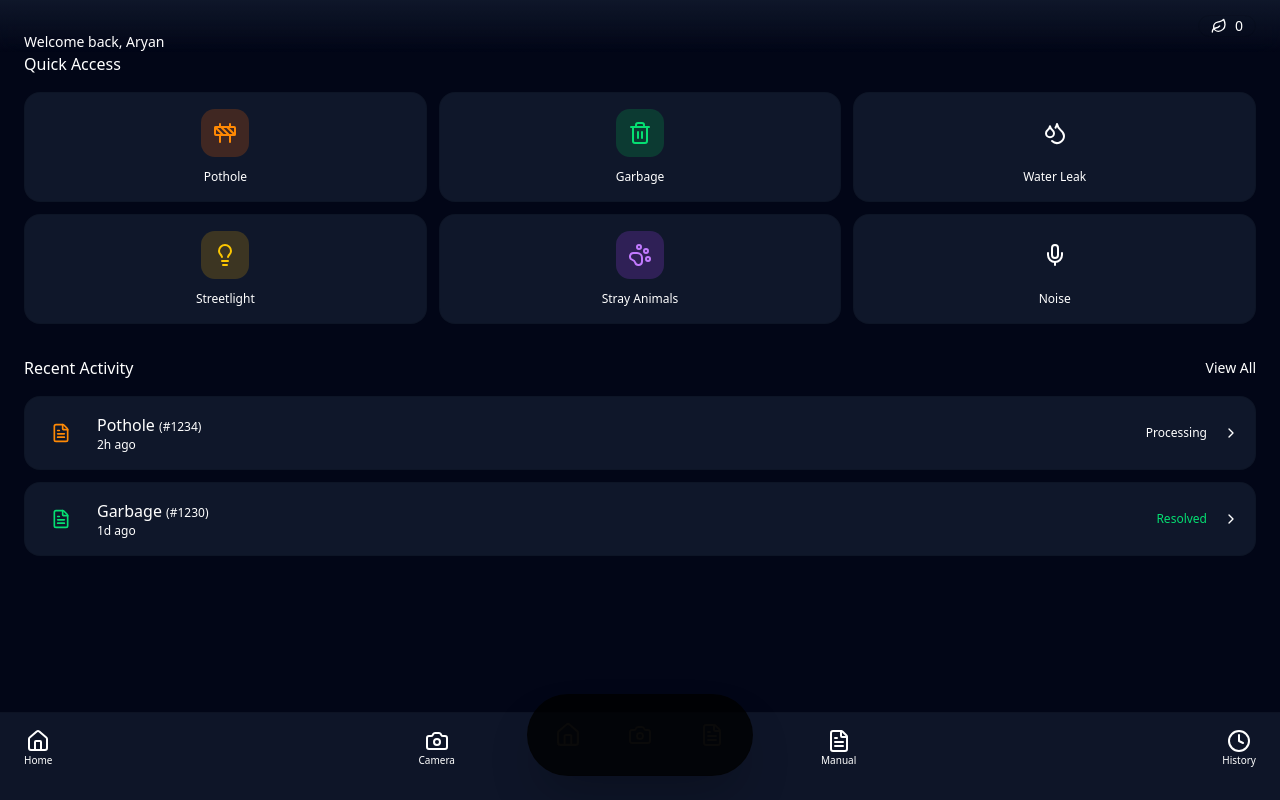
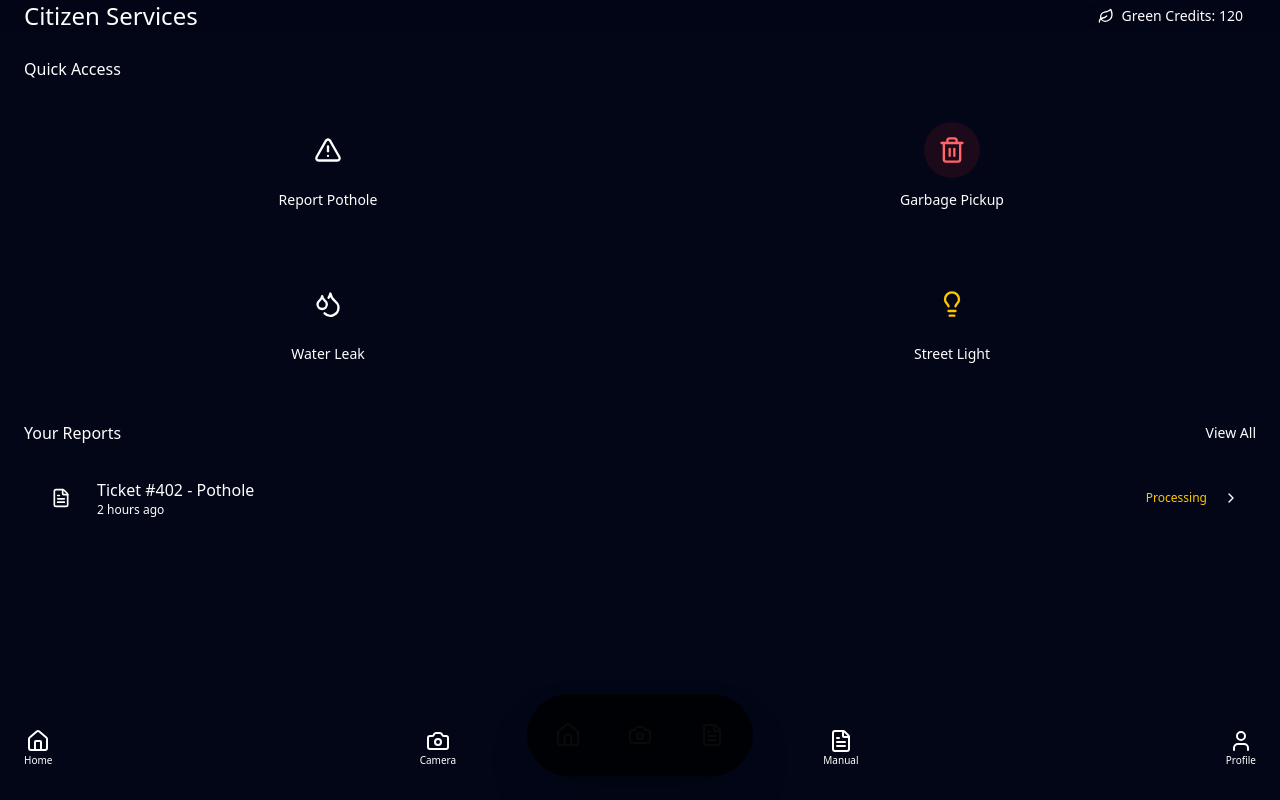
Before and after one commit to aryanm25096-dotcom/LocalLink, a Next.js app: page /citizen in a window 1280 px wide. Built offline with nearby package versions, Linux system fonts and the light colour scheme.

Commit message:
Restored Quick Access Dashboard

```diff
--- a/app/(marketing)/about/page.tsx
+++ b/app/(marketing)/about/page.tsx
@@ -1,33 +1,39 @@
+import { AlertTriangle, Layers, Users } from 'lucide-react';
+
 export default function AboutPage() {
     return (
         <div className="px-6 py-20 max-w-4xl mx-auto">
             <div className="text-center mb-16">
                 <h1 className="text-4xl md:text-6xl font-bold mb-6 bg-clip-text text-transparent bg-gradient-to-b from-white to-blue-200">
-                    Fixing Cities by <br /> Fixing Data Flow.
+                    Fixing Cities by <br /> Fixing the Data Flow.
                 </h1>
                 <p className="text-xl text-slate-400 leading-relaxed max-w-2xl mx-auto">
                     We believe that the biggest bottleneck in civic maintenance isn't a lack of resources, but a lack of real-time, actionable intelligence.
                 </p>
             </div>
 
-            <div className="grid md:grid-cols-2 gap-12 items-center">
-                <div className="space-y-6">
-                    <h2 className="text-2xl font-bold text-white">The Problem</h2>
-                    <p className="text-slate-400 leading-relaxed">
-                        Citizens report issues through outdated channels. Officials are overwhelmed by noise. Problems persist, and trust erodes.
+            <div className="grid md:grid-cols-3 gap-8">
+                <div className="bg-[#0f172a] border border-red-500/20 p-8 rounded-3xl hover:border-red-500/50 transition-colors group">
+                    <AlertTriangle className="w-10 h-10 text-red-400 mb-6 group-hover:scale-110 transition-transform" />
+                    <h3 className="text-xl font-bold text-white mb-3">Dispatcher Bottleneck</h3>
+                    <p className="text-slate-400 text-sm leading-relaxed">
+                        Traditional call centers are overwhelmed. Critical reports get lost in a sea of noise and manual data entry.
                     </p>
                 </div>
-                <div className="relative h-64 bg-gradient-to-br from-red-500/10 to-orange-500/10 rounded-3xl border border-red-500/20 flex items-center justify-center">
-                    <span className="text-red-400 font-mono">Legacy Systems</span>
+
+                <div className="bg-[#0f172a] border border-orange-500/20 p-8 rounded-3xl hover:border-orange-500/50 transition-colors group">
+                    <Layers className="w-10 h-10 text-orange-400 mb-6 group-hover:scale-110 transition-transform" />
+                    <h3 className="text-xl font-bold text-white mb-3">Friction Barrier</h3>
+                    <p className="text-slate-400 text-sm leading-relaxed">
+                        Complex forms and long hold times discourage citizens from reporting issues, leading to data gaps.
+                    </p>
                 </div>
 
-                <div className="relative h-64 bg-gradient-to-br from-blue-500/10 to-emerald-500/10 rounded-3xl border border-blue-500/20 flex items-center justify-center md:order-last">
-                    <span className="text-blue-400 font-mono">LocalLink AI</span>
-                </div>
-                <div className="space-y-6 md:order-3">
-                    <h2 className="text-2xl font-bold text-white">The Solution</h2>
-                    <p className="text-slate-400 leading-relaxed">
-                        LocalLink bridges the gap. We use AI to validate reports instantly, route them to the exact department, and close the feedback loop with citizens.
+                <div className="bg-[#0f172a] border border-blue-500/20 p-8 rounded-3xl hover:border-blue-500/50 transition-colors group">
+                    <Users className="w-10 h-10 text-blue-400 mb-6 group-hover:scale-110 transition-transform" />
+                    <h3 className="text-xl font-bold text-white mb-3">Citizen Apathy</h3>
+                    <p className="text-slate-400 text-sm leading-relaxed">
+                        When citizens don't see results, they stop caring. We close the feedback loop to rebuild trust.
                     </p>
                 </div>
             </div>
--- a/app/(marketing)/contact/page.tsx
+++ b/app/(marketing)/contact/page.tsx
@@ -1,16 +1,38 @@
 import { Button } from '@/components/ui/button';
+import { HelpCircle, Wrench } from 'lucide-react';
 
 export default function ContactPage() {
     return (
-        <div className="px-6 py-20 max-w-xl mx-auto">
+        <div className="px-6 py-20 max-w-4xl mx-auto">
             <div className="text-center mb-12">
                 <h1 className="text-4xl font-bold text-white mb-4">Contact Support</h1>
                 <p className="text-slate-400">
-                    Having trouble with the app? Or just want to say hi? We're here to help.
+                    We're here to help you help your city.
                 </p>
             </div>
 
-            <form className="space-y-6 bg-[#0f172a] p-8 rounded-3xl border border-white/5">
+            <div className="grid md:grid-cols-2 gap-6 mb-12">
+                <div className="bg-[#0f172a] p-6 rounded-2xl border border-white/5 flex items-center gap-4">
+                    <div className="w-12 h-12 bg-blue-500/20 rounded-full flex items-center justify-center">
+                        <HelpCircle className="w-6 h-6 text-blue-400" />
+                    </div>
+                    <div>
+                        <h3 className="text-white font-bold">General Queries</h3>
+                        <p className="text-sm text-slate-400">info@locallink.ai</p>
+                    </div>
+                </div>
+                <div className="bg-[#0f172a] p-6 rounded-2xl border border-white/5 flex items-center gap-4">
+                    <div className="w-12 h-12 bg-purple-500/20 rounded-full flex items-center justify-center">
+                        <Wrench className="w-6 h-6 text-purple-400" />
+                    </div>
+                    <div>
+                        <h3 className="text-white font-bold">Tech Support</h3>
+                        <p className="text-sm text-slate-400">support@locallink.ai</p>
+                    </div>
+                </div>
+            </div>
+
+            <form className="space-y-6 bg-[#0f172a] p-8 rounded-3xl border border-white/5 max-w-xl mx-auto">
                 <div className="space-y-2">
                     <label className="text-sm font-medium text-slate-300">Name</label>
                     <input type="text" className="w-full bg-black/20 border border-white/10 rounded-xl px-4 py-3 text-white focus:outline-none focus:border-blue-500 transition-colors" placeholder="Your name" />
--- a/app/(marketing)/download/page.tsx
+++ b/app/(marketing)/download/page.tsx
@@ -3,9 +3,9 @@ import { Smartphone } from 'lucide-react';
 export default function DownloadPage() {
     return (
         <div className="px-6 py-20 max-w-4xl mx-auto text-center">
-            <h1 className="text-5xl font-bold text-white mb-8">Get LocalLink AI</h1>
+            <h1 className="text-5xl font-bold text-white mb-8">Download LocalLink & <br /> Fix Your City</h1>
             <p className="text-xl text-slate-400 mb-12 max-w-2xl mx-auto">
-                Available now on iOS and Android. Start making a difference in your city today.
+                Join thousands of citizens making a difference. Available now on iOS and Android.
             </p>
 
             <div className="flex flex-col md:flex-row gap-6 justify-center mb-20">
@@ -28,8 +28,11 @@ export default function DownloadPage() {
 
             <div className="relative w-64 h-[500px] mx-auto bg-black border-8 border-slate-800 rounded-[3rem] shadow-2xl overflow-hidden">
                 <div className="absolute top-0 left-1/2 -translate-x-1/2 w-32 h-6 bg-slate-800 rounded-b-2xl" />
-                <div className="w-full h-full bg-blue-600 flex items-center justify-center text-white font-bold text-2xl">
-                    App Preview
+                <div className="w-full h-full bg-[#020617] flex flex-col items-center justify-center text-white">
+                    <div className="w-16 h-16 bg-blue-600 rounded-2xl mb-4 flex items-center justify-center">
+                        <Smartphone className="w-8 h-8" />
+                    </div>
+                    <h3 className="font-bold text-xl">LocalLink AI</h3>
                 </div>
             </div>
         </div>
--- a/app/(marketing)/how-it-works/page.tsx
+++ b/app/(marketing)/how-it-works/page.tsx
@@ -1,26 +1,31 @@
-import { Camera, Brain, CheckCircle, Smartphone } from 'lucide-react';
+import { Camera, Brain, Send, MapPin, Award } from 'lucide-react';
 
 export default function HowItWorksPage() {
     const steps = [
         {
             icon: Camera,
-            title: "Snap & Report",
-            desc: "Open the app, point your camera at a pothole or garbage pile. No forms to fill."
+            title: "1. Take Photo",
+            desc: "Open the app and snap a picture of the issue. No forms, no typing."
         },
         {
             icon: Brain,
-            title: "AI Analysis",
-            desc: "Our computer vision model identifies the issue, assesses severity, and tags the location."
+            title: "2. AI Detects",
+            desc: "Our vision model instantly identifies the problem (e.g., Pothole) and assesses severity."
         },
         {
-            icon: Smartphone,
-            title: "Instant Dispatch",
-            desc: "The report is routed to the nearest available field crew via the Government Dashboard."
+            icon: Send,
+            title: "3. Auto-Routed",
+            desc: "The report is automatically sent to the correct department's dashboard."
         },
         {
-            icon: CheckCircle,
-            title: "Resolution",
-            desc: "Once fixed, you get a notification and earn Green Credits for your contribution."
+            icon: MapPin,
+            title: "4. Track Status",
+            desc: "Get real-time updates as the issue moves from 'Reported' to 'Resolved'."
+        },
+        {
+            icon: Award,
+            title: "5. Earn Credits",
+            desc: "Receive Green Credits for every verified report to redeem for rewards."
         }
     ];
 
@@ -28,17 +33,17 @@ export default function HowItWorksPage() {
         <div className="px-6 py-20 max-w-5xl mx-auto">
             <div className="text-center mb-20">
                 <h1 className="text-4xl md:text-5xl font-bold mb-4 text-white">How It Works</h1>
-                <p className="text-slate-400">From chaos to clarity in 4 simple steps.</p>
+                <p className="text-slate-400">From chaos to clarity in 5 simple steps.</p>
             </div>
 
-            <div className="grid md:grid-cols-4 gap-8">
+            <div className="grid md:grid-cols-5 gap-6">
                 {steps.map((step, index) => (
                     <div key={index} className="relative flex flex-col items-center text-center space-y-4 group">
                         <div className="w-16 h-16 bg-blue-600/20 rounded-2xl flex items-center justify-center border border-blue-500/30 group-hover:scale-110 transition-transform duration-300">
                             <step.icon className="w-8 h-8 text-blue-400" />
                         </div>
-                        <h3 className="text-xl font-bold text-white">{step.title}</h3>
-                        <p className="text-sm text-slate-400 leading-relaxed">{step.desc}</p>
+                        <h3 className="text-lg font-bold text-white">{step.title}</h3>
+                        <p className="text-xs text-slate-400 leading-relaxed">{step.desc}</p>
 
                         {index < steps.length - 1 && (
                             <div className="hidden md:block absolute top-8 left-1/2 w-full h-0.5 bg-gradient-to-r from-blue-500/50 to-transparent -z-10 translate-x-1/2" />
--- a/components/citizen/CitizenHome.tsx
+++ b/components/citizen/CitizenHome.tsx
@@ -1,4 +1,4 @@
-import { Camera, Mic, Droplets, Construction, Lightbulb, Trash2, PawPrint, Home, User, Leaf, ChevronRight, Bell, Clock, FileText, MapPin } from 'lucide-react';
+import { Camera, Droplets, Lightbulb, Trash2, Home, User, Leaf, ChevronRight, FileText, TriangleAlert } from 'lucide-react';
 import { Button } from '@/components/ui/button';
 import { useRouter } from 'next/navigation';
 import { useStore } from '@/lib/store';
@@ -15,57 +15,44 @@ export function LandingPage() {
     };
 
     const quickAccessCategories = [
-        { icon: Construction, label: 'Pothole', color: 'bg-orange-500/20 text-orange-400' },
-        { icon: Trash2, label: 'Garbage', color: 'bg-green-500/20 text-green-400' },
-        { icon: Droplets, label: 'Water Leak', color: 'bg-blue-500/20 text-blue-400' },
-        { icon: Lightbulb, label: 'Streetlight', color: 'bg-yellow-500/20 text-yellow-400' },
-        { icon: PawPrint, label: 'Stray Animals', color: 'bg-purple-500/20 text-purple-400' },
-        { icon: Mic, label: 'Noise', color: 'bg-pink-500/20 text-pink-400' },
-    ];
-
-    const recentActivity = [
-        { id: '#1234', type: 'Pothole', status: 'Processing', time: '2h ago', color: 'text-orange-400' },
-        { id: '#1230', type: 'Garbage', status: 'Resolved', time: '1d ago', color: 'text-green-400' },
+        { icon: TriangleAlert, label: 'Report Pothole', color: 'text-amber-400', bg: 'bg-amber-500/10', border: 'border-amber-500/20' },
+        { icon: Trash2, label: 'Garbage Pickup', color: 'text-red-400', bg: 'bg-red-500/10', border: 'border-red-500/20' },
+        { icon: Droplets, label: 'Water Leak', color: 'text-blue-400', bg: 'bg-blue-500/10', border: 'border-blue-500/20' },
+        { icon: Lightbulb, label: 'Street Light', color: 'text-yellow-400', bg: 'bg-yellow-500/10', border: 'border-yellow-500/20' },
     ];
 
     return (
         <div className="min-h-screen bg-[#020617] text-white pb-24 font-sans">
             {/* Header */}
-            <header className="px-6 pt-8 pb-6 flex items-center justify-between bg-gradient-to-b from-[#0f172a] to-transparent sticky top-0 z-50 backdrop-blur-md">
-                <div>
-                    <h1 className="text-2xl font-bold bg-clip-text text-transparent bg-gradient-to-r from-blue-400 to-indigo-400">
+            <header className="px-6 pt-8 pb-6 flex items-center justify-between sticky top-0 z-50 bg-[#020617]/80 backdrop-blur-md border-b border-white/5">
+                <h1 className="text-2xl font-bold text-white">
                     Citizen Services
                 </h1>
-                    <p className="text-slate-400 text-sm">Welcome back, Aryan</p>
-                </div>
                 <div
                     onClick={() => onNavigate('credits')}
                     className="flex items-center gap-2 bg-emerald-500/10 border border-emerald-500/20 px-3 py-1.5 rounded-full cursor-pointer hover:bg-emerald-500/20 transition-colors"
                 >
                     <Leaf className="w-4 h-4 text-emerald-400" />
-                    <span className="text-emerald-400 font-bold text-sm">{credits}</span>
+                    <span className="text-emerald-400 font-bold text-sm">Green Credits: {credits || 120}</span>
                 </div>
             </header>
 
-            <main className="px-6 space-y-8">
+            <main className="px-6 space-y-8 mt-6">
 
                 {/* Quick Access Grid */}
                 <section>
-                    <div className="flex items-center justify-between mb-4">
-                        <h3 className="font-bold text-lg text-slate-200">Quick Access</h3>
-                    </div>
-
-                    <div className="grid grid-cols-3 gap-3">
+                    <h3 className="font-bold text-lg text-slate-200 mb-4">Quick Access</h3>
+                    <div className="grid grid-cols-2 gap-4">
                         {quickAccessCategories.map((category, index) => (
                             <button
                                 key={index}
                                 onClick={() => onNavigate('camera')}
-                                className="flex flex-col items-center gap-3 p-4 bg-[#0f172a] border border-white/5 rounded-2xl hover:bg-[#1e293b] hover:border-blue-500/30 transition-all group"
+                                className={`flex flex-col items-center justify-center gap-3 p-6 bg-slate-900 border ${category.border} rounded-2xl hover:bg-slate-800 transition-all group`}
                             >
-                                <div className={`w-12 h-12 ${category.color} rounded-xl flex items-center justify-center group-hover:scale-110 transition-transform`}>
-                                    <category.icon className="w-6 h-6" />
+                                <div className={`w-14 h-14 ${category.bg} rounded-full flex items-center justify-center group-hover:scale-110 transition-transform`}>
+                                    <category.icon className={`w-7 h-7 ${category.color}`} />
                                 </div>
-                                <span className="text-xs font-medium text-slate-300">{category.label}</span>
+                                <span className="text-sm font-medium text-slate-300">{category.label}</span>
                             </button>
                         ))}
                     </div>
@@ -74,38 +61,36 @@ export function LandingPage() {
                 {/* Recent Activity List */}
                 <section>
                     <div className="flex items-center justify-between mb-4">
-                        <h3 className="font-bold text-lg text-slate-200">Recent Activity</h3>
+                        <h3 className="font-bold text-lg text-slate-200">Your Reports</h3>
                         <Button onClick={() => onNavigate('history')} variant="ghost" className="text-blue-400 hover:text-blue-300 hover:bg-transparent p-0 h-auto text-sm">
                             View All
                         </Button>
                     </div>
 
                     <div className="space-y-3">
-                        {recentActivity.map((item, index) => (
-                            <div key={index} className="flex items-center justify-between p-4 bg-[#0f172a] border border-white/5 rounded-2xl">
+                        <div className="flex items-center justify-between p-4 bg-slate-900 border border-white/5 rounded-2xl">
                             <div className="flex items-center gap-4">
                                 <div className="w-10 h-10 bg-slate-800 rounded-full flex items-center justify-center">
-                                        <FileText className={`w-5 h-5 ${item.color}`} />
+                                    <FileText className="w-5 h-5 text-slate-400" />
                                 </div>
                                 <div>
-                                        <p className="font-medium text-slate-200">{item.type} <span className="text-slate-500 text-xs">({item.id})</span></p>
-                                        <p className="text-xs text-slate-400">{item.time}</p>
+                                    <p className="font-medium text-slate-200">Ticket #402 - Pothole</p>
+                                    <p className="text-xs text-slate-400">2 hours ago</p>
                                 </div>
                             </div>
                             <div className="flex items-center gap-2">
-                                    <span className={`text-xs font-medium px-2 py-1 rounded-full ${item.status === 'Resolved' ? 'bg-green-500/10 text-green-400' : 'bg-blue-500/10 text-blue-400'}`}>
-                                        {item.status}
+                                <span className="text-xs font-medium px-2 py-1 rounded-full bg-yellow-500/10 text-yellow-400">
+                                    Processing
                                 </span>
                                 <ChevronRight className="w-4 h-4 text-slate-600" />
                             </div>
                         </div>
-                        ))}
                     </div>
                 </section>
             </main>
 
             {/* Bottom Navigation */}
-            <nav className="fixed bottom-0 left-0 right-0 bg-[#0f172a]/95 backdrop-blur-lg border-t border-white/5 px-6 py-4 pb-8 z-50">
+            <nav className="fixed bottom-0 left-0 right-0 bg-[#020617] border-t border-white/10 px-6 py-4 pb-8 z-50">
                 <div className="flex items-center justify-between">
                     <button className="flex flex-col items-center gap-1 text-blue-400">
                         <Home className="w-6 h-6" />
@@ -126,11 +111,11 @@ export function LandingPage() {
                         <span className="text-[10px] font-medium">Manual</span>
                     </button>
                     <button
-                        onClick={() => onNavigate('history')}
+                        onClick={() => onNavigate('credits')}
                         className="flex flex-col items-center gap-1 text-slate-500 hover:text-slate-300 transition-colors"
                     >
-                        <Clock className="w-6 h-6" />
-                        <span className="text-[10px] font-medium">History</span>
+                        <User className="w-6 h-6" />
+                        <span className="text-[10px] font-medium">Profile</span>
                     </button>
                 </div>
             </nav>
--- a/components/layout/Footer.tsx
+++ b/components/layout/Footer.tsx
@@ -49,7 +49,7 @@ export function Footer() {
             </div>
 
             <div className="max-w-6xl mx-auto mt-12 pt-8 border-t border-white/5 text-center text-slate-600 text-xs">
-                © 2025 LocalLink AI. All rights reserved.
+                © 2025 LocalLink. Built for Smart Cities.
             </div>
         </footer>
     );
```
Also changed, not shown: app/(marketing)/community/page.tsx (+34 -24 lines), app/(marketing)/technology/page.tsx (+35 -30 lines). Lines whose indentation alone changed are shown as unchanged.
